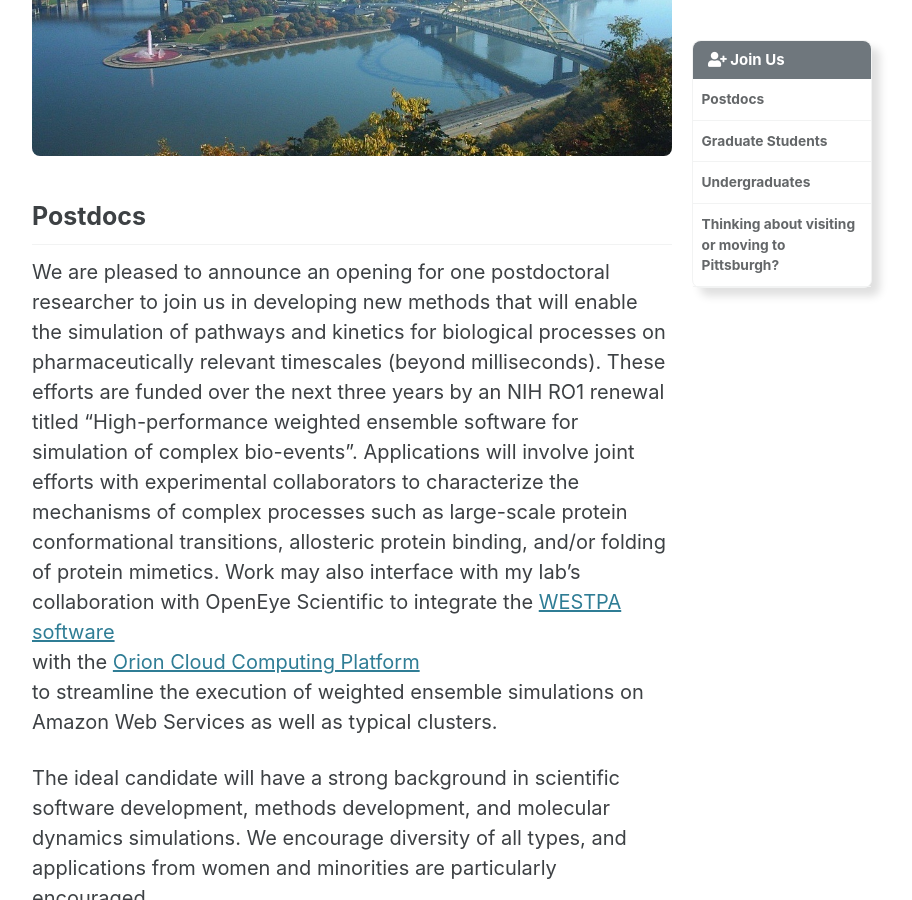
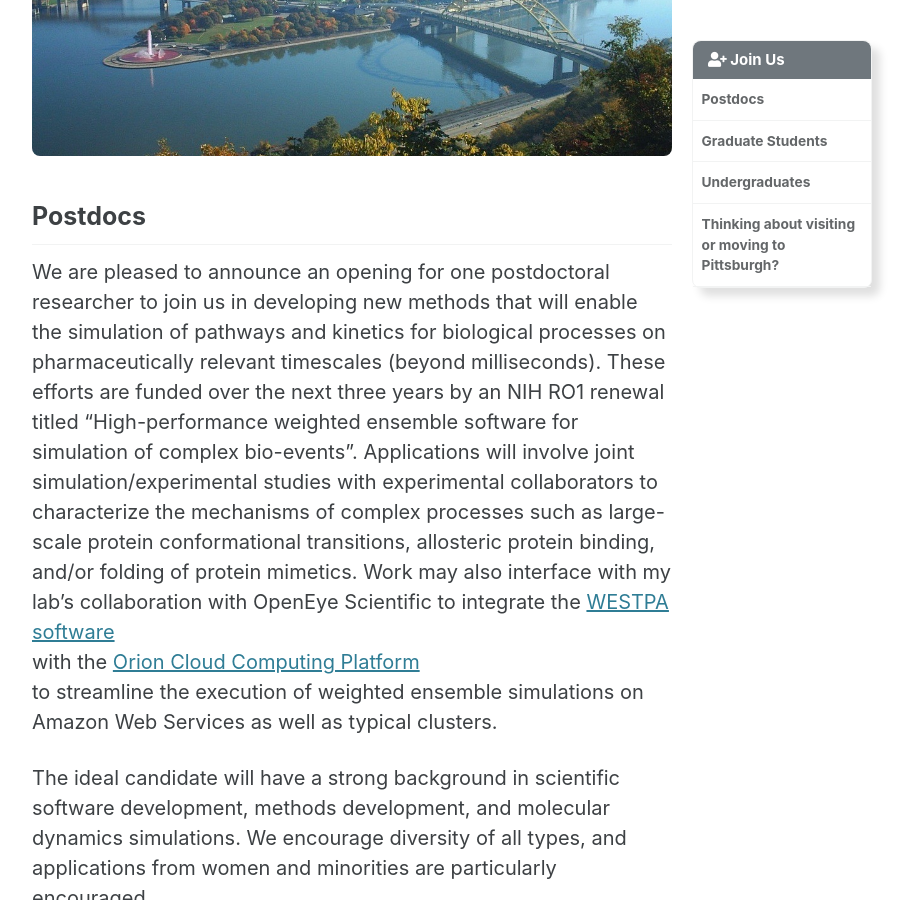
Before and after one commit to darianyang/mm-github-pages-test, a Jekyll site: the page built from _pages/join_us.md, in a window 1280 px wide and 900 px high, scrolled down 285 px. Shown: the whole window, without its empty margins (288-1200 px from the left). Built offline with Jekyll 4.4.1, drawn with Linux system fonts in a browser that asks for light colours; cached includes are drawn as plain includes.

Commit message:
Update join_us.md

```diff
--- a/_pages/join_us.md
+++ b/_pages/join_us.md
@@ -9,7 +9,7 @@
 
 {% include figure image_path="/assets/images/pittsburgh.jpg" alt="Pittsburgh Panorama" %}
 ## Postdocs
-We are pleased to announce an opening for one postdoctoral researcher to join us in developing new methods that will enable the simulation of pathways and kinetics for biological processes on pharmaceutically relevant timescales (beyond milliseconds). These efforts are funded over the next three years by an NIH RO1 renewal titled “High-performance weighted ensemble software for simulation of complex bio-events”. Applications will involve joint efforts with experimental collaborators to characterize the mechanisms of complex processes such as large-scale protein conformational transitions, allosteric protein binding, and/or folding of protein mimetics. Work may also interface with my lab’s collaboration with OpenEye Scientific to integrate the [WESTPA software](https://westpa.github.io/westpa)<br> with the [Orion Cloud Computing Platform](https://www.eyesopen.com/orion)<br> to streamline the execution of weighted ensemble simulations on Amazon Web Services as well as typical clusters.
+We are pleased to announce an opening for one postdoctoral researcher to join us in developing new methods that will enable the simulation of pathways and kinetics for biological processes on pharmaceutically relevant timescales (beyond milliseconds). These efforts are funded over the next three years by an NIH RO1 renewal titled “High-performance weighted ensemble software for simulation of complex bio-events”. Applications will involve joint simulation/experimental studies with experimental collaborators to characterize the mechanisms of complex processes such as large-scale protein conformational transitions, allosteric protein binding, and/or folding of protein mimetics. Work may also interface with my lab’s collaboration with OpenEye Scientific to integrate the [WESTPA software](https://westpa.github.io/westpa)<br> with the [Orion Cloud Computing Platform](https://www.eyesopen.com/orion)<br> to streamline the execution of weighted ensemble simulations on Amazon Web Services as well as typical clusters.
 
 The ideal candidate will have a strong background in scientific software development, methods development, and molecular dynamics simulations. We encourage diversity of all types, and applications from women and minorities are particularly encouraged.
 
```
